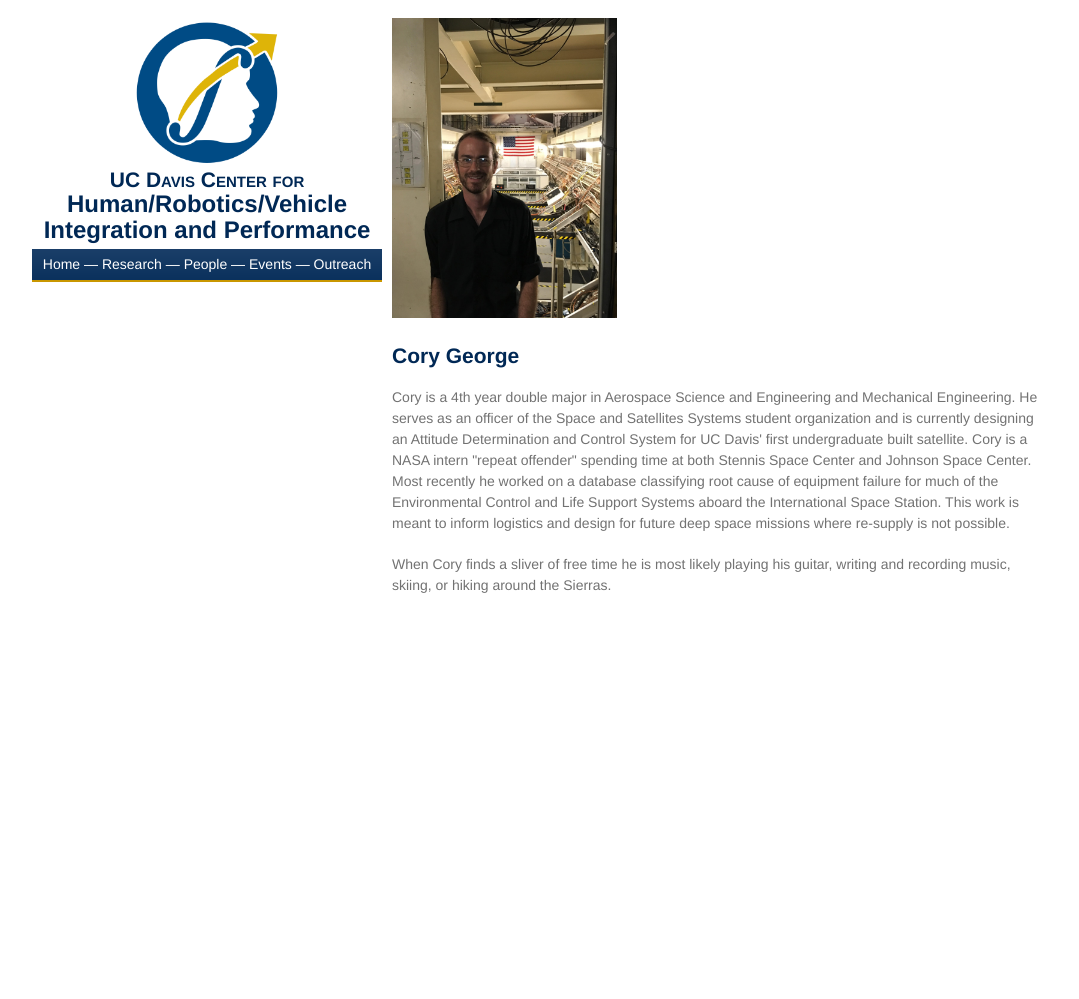
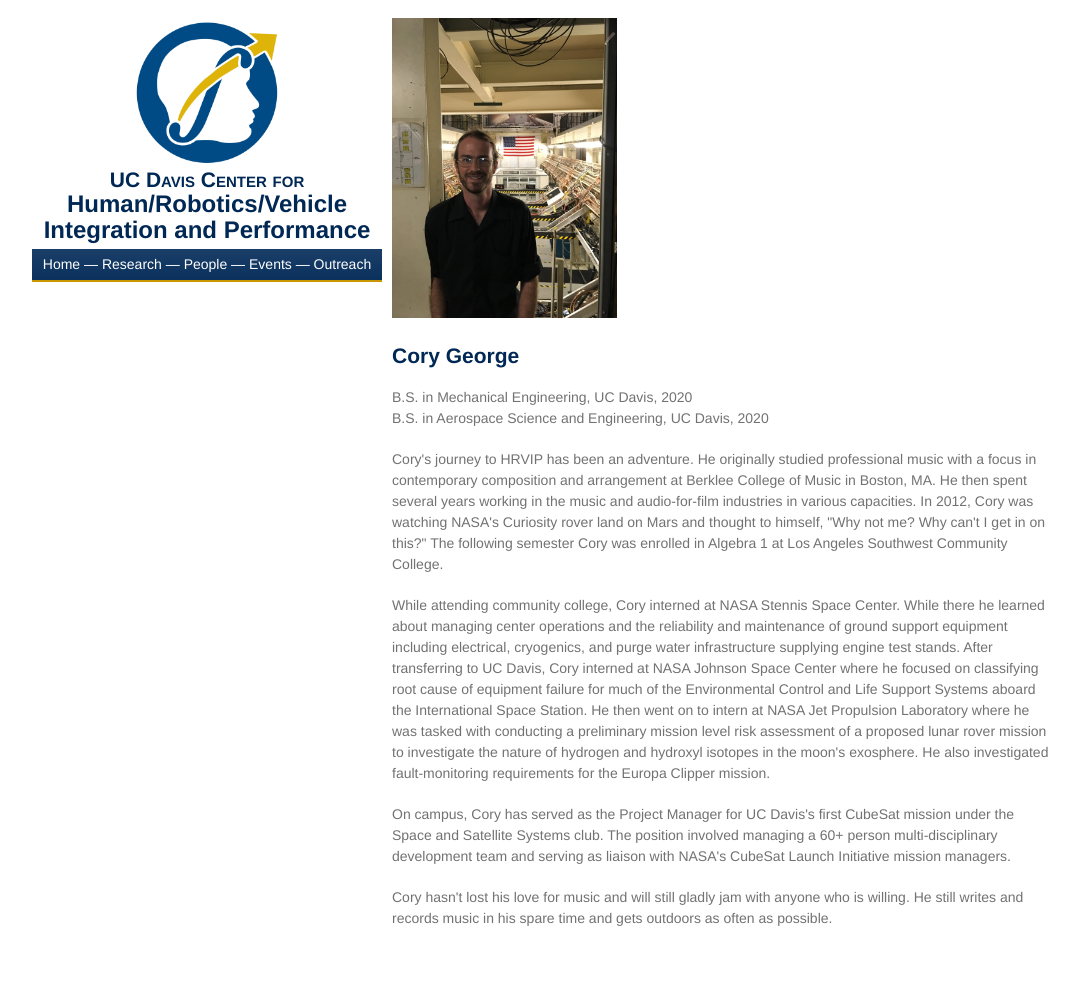
Before and after one commit to HRVIP/HRVIP.github.io, a Jekyll site: the page built from people/_posts/2018-10-11-cory-george.md, in a window 1280 px wide. Shown: the whole page, without its empty margins (98-1177 px from the left). Built offline with Jekyll 4.4.1, drawn with Linux system fonts in a browser that asks for light colours; before the commit the page ends 900 px from its top, so only the background shows below that.

Commit message:
make some masters students

```diff
--- a/people/_posts/2018-10-11-cory-george.md
+++ b/people/_posts/2018-10-11-cory-george.md
@@ -1,6 +1,6 @@
 ---
 layout: default
-category: undergraduate
+category: master
 title: 'Cory George'
 last_name: 'George'
 image: '/images/Cory%20George.jpg'
@@ -10,6 +10,11 @@
 
 <h2 class="team-title">Cory George</h2>
 <h4 class="team-position"></h4>
-<p>Cory is a 4th year double major in Aerospace Science and Engineering and Mechanical Engineering.  He serves as an officer of the Space and Satellites Systems student organization and is currently designing an Attitude Determination and Control System for UC Davis' first undergraduate built satellite. Cory is a NASA intern "repeat offender" spending time at both Stennis Space Center and Johnson Space Center. Most recently he worked on a database classifying root cause of equipment failure for much of the Environmental Control and Life Support Systems aboard the International Space Station. This work is meant to inform logistics and design for future deep space missions where re-supply is not possible.</p>
-<p>When Cory finds a sliver of free time he is most likely playing his guitar, writing and recording music, skiing, or hiking around the Sierras.</p>
+<p>B.S. in Mechanical Engineering, UC Davis, 2020<br/>
+B.S. in Aerospace Science and Engineering, UC Davis, 2020</p>
+
+<p>Cory's journey to HRVIP has been an adventure. He originally studied professional music with a focus in contemporary composition and arrangement at Berklee College of Music in Boston, MA. He then spent several years working in the music and audio-for-film industries in various capacities. In 2012, Cory was watching NASA's Curiosity rover land on Mars and thought to himself, "Why not me? Why can't I get in on this?" The following semester Cory was enrolled in Algebra 1 at Los Angeles Southwest Community College.</p>
+<p>While attending community college, Cory interned at NASA Stennis Space Center. While there he learned about managing center operations and the reliability and maintenance of ground support equipment including electrical, cryogenics, and purge water infrastructure supplying engine test stands. After transferring to UC Davis, Cory interned at NASA Johnson Space Center where he focused on classifying root cause of equipment failure for much of the Environmental Control and Life Support Systems aboard the International Space Station. He then went on to intern at NASA Jet Propulsion Laboratory where he was tasked with conducting a preliminary mission level risk assessment of a proposed lunar rover mission to investigate the nature of hydrogen and hydroxyl isotopes in the moon's exosphere. He also investigated fault-monitoring requirements for the Europa Clipper mission.</p>
+<p>On campus, Cory has served as the Project Manager for UC Davis's first CubeSat mission under the Space and Satellite Systems club. The position involved managing a 60+ person multi-disciplinary development team and serving as liaison with NASA's CubeSat Launch Initiative mission managers.</p>
+<p>Cory hasn't lost his love for music and will still gladly jam with anyone who is willing. He still writes and records music in his spare time and gets outdoors as often as possible.</p>
 <ul class="team-member-other-info"></ul>
```
Also changed, not shown: people/_posts/2018-01-18-janine-moses.md (+5 -3 lines), images/Janine Moses.jpg.
